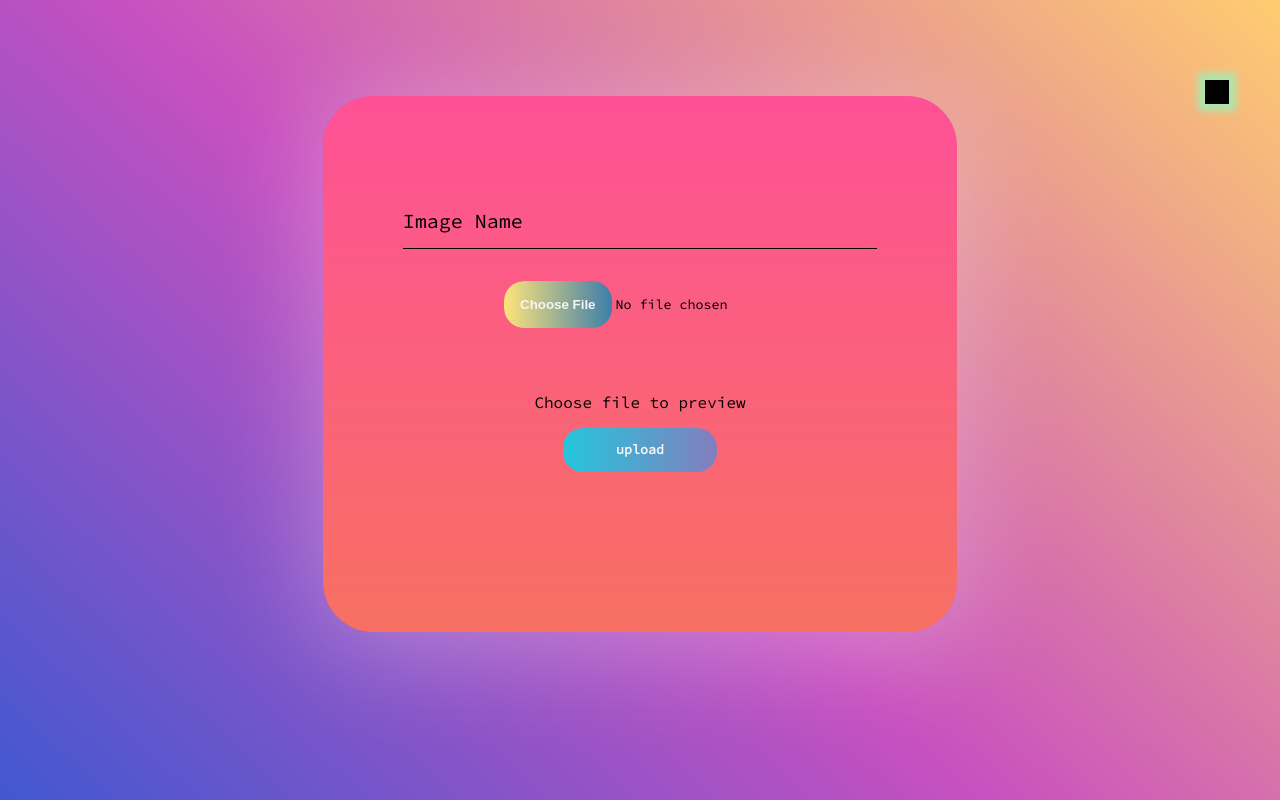
After one commit to ArnabChatterjee20k/SNAPSHOT, a Flask app: page /post in a window 1280 px wide. The commit adds this page. Run offline with Flask 2, Linux system fonts and the light colour scheme; some libraries are stand-ins or nearby versions.

Commit message:
Some issues resolved

```diff
--- a/app.py
+++ b/app.py
@@ -1,12 +1,16 @@
-from enum import unique
-from os import name
-from flask import Flask
+from flask import Flask , render_template , session , request
 from flask_sqlalchemy import SQLAlchemy
+import base64
+app = Flask(__name__)
 
-app = Flask(__name__)
+#using custom filters of jinja for converting blob to image
+@app.template_filter("b64_img")
+def b64_img(img):
+    return base64.b64encode(img).decode("utf-8")
+
 app.config["SQLALCHEMY_TRACK_MODIFICATIONS"] = True
-app.config['SQLALCHEMY_DATABASE_URI'] = "mysql://N1ShN0BNrG:Em8XZ8mENE@remotemysql.com/N1ShN0BNrG"
-# app.config['SQLALCHEMY_DATABASE_URI'] = "sqlite:///test.db"
+# app.config['SQLALCHEMY_DATABASE_URI'] = "mysql://N1ShN0BNrG:Em8XZ8mENE@remotemysql.com/N1ShN0BNrG"
+app.config['SQLALCHEMY_DATABASE_URI'] = "sqlite:///test.db"
 
 db=SQLAlchemy(app)
 
@@ -31,8 +35,35 @@ class Post(db.Model):
 
 @app.route('/')
 def hello():
-    return 'Hello World!'
+    img_list = Post.query.all()
+    return render_template("index.html",img_list = img_list)
+
+@app.route("/post")
+def post():
+    return render_template("post.html")
+
+@app.route("/profile")
+def profile():
+    return "profile"
+
+@app.route("/submit",methods=['POST'])
+def submit():
+        name = request.form.get("name")
+
+        """requeat.file will give File storage object. We need to tranform it to bytes like this:-"""
+        file = request.files.get("file")
+        print(file)#we will see it is a FIlestorage object
+        file_data_bytes = file.read()
+
+        post = Post(name=name,post=file_data_bytes)
+        # db.session.add(post)
+        # db.session.commit()
+
+
+        # db.session.add(post)
+        # db.session.commit()
+        return {"name":name,"file":file.filename}
+
 
 if __name__ == '__main__':
-    db.create_all()
     app.run(debug=True)
--- /dev/null
+++ b/static/css/post.css
@@ -0,0 +1,194 @@
+@import url('https://fonts.googleapis.com/css2?family=Roboto+Mono&family=Source+Code+Pro&display=swap');
+*{
+    box-sizing: border-box;
+    margin: 0;
+    padding: 0;
+    user-select: none;
+    font-family: 'Source Code Pro', monospace;
+}
+.content{
+    width: 100%;
+    min-height: 100vh;
+    background-color: #4158D0;
+    background-image: linear-gradient(43deg, #4158D0 0%, #C850C0 46%, #FFCC70 100%);
+    display: flex;
+    justify-content: space-between;
+    align-items: center;
+    flex-direction: column;
+    animation: bg 4s alternate infinite;
+}
+@keyframes bg{
+    0%{
+        background-position: left;
+    }
+    100%{
+        background-position: right;
+    }
+}
+nav{
+    width: 100%;
+    display: none;
+    flex-direction: column;
+    list-style: none;
+    background-color: #713da2;
+    padding: 2rem;
+    top: 0;
+    transition: 2s;
+}
+a{
+    display: block;
+    min-width: 10em;
+    max-width: 12em;
+    text-decoration: none;
+    font-size: 1.25rem;
+    color: gold;
+    padding:1rem 2rem;
+    border-radius: 1rem;
+    border: 0.4px solid gold;
+}
+
+li{
+    /* display: block; */
+    margin: 1rem 2rem;
+    text-align: center;
+
+}
+
+a:hover{
+    background-color: gold;
+    color: black;
+}
+.menu{
+    position: absolute;
+    top: 10%;
+    right: 4%;
+    background-color: black;
+    box-shadow: 0 0px 7px 7px #ade6ae;
+    cursor: pointer;
+    z-index: 2;
+}
+
+.inactive{
+    display: none;
+}
+
+section{
+    width: 100%;
+    display: flex;
+    align-items: center;
+    justify-content: center;
+    flex-direction: column;
+}
+.container{
+    margin: 6rem 0;
+    min-width: 40%;
+    background: linear-gradient(to top, #f77062 0%, #fe5196 100%);
+    padding: 5rem;
+    display: flex;
+    align-items: center;
+    justify-content: center;
+    flex-direction: column;
+    backdrop-filter: blur( 4px );
+    -webkit-backdrop-filter: blur( 4px );
+    border-radius: 50px;
+    box-shadow: 0 10px 100px 10px rgba(255, 255, 255, 0.267);
+}
+.inputbox{
+    margin: 2rem;
+    width: 100%;
+    position: relative;
+}
+input{
+    display: block;
+}
+input[type="text"]{
+    border: none;
+    width: 100%;
+    background: transparent;
+    border-bottom: 1px solid black;
+    font-size: 2rem;
+    outline: none;
+    padding: 0 0.8rem;
+}
+label{
+    position: absolute;
+    top: 0;
+    left: 0;
+    transition: 0.5s ;
+    font-size: 1.25rem;
+}
+
+input[type="text"]:focus ~ label,
+input[type="text"]:valid ~ label {
+    top: -40px;
+    color: yellow;
+}
+
+input[type="file"]{
+    border: none;
+    border-radius: 20px;
+    background-color: transparent;
+}
+::-webkit-file-upload-button{
+    border: none;
+    padding: 1rem;
+    border-radius: 20px;
+    cursor: pointer;
+    background: #3D7EAA;  /* fallback for old browsers */
+    background: -webkit-linear-gradient(to right, #FFE47A, #3D7EAA);  /* Chrome 10-25, Safari 5.1-6 */
+    background: linear-gradient(to right, #FFE47A, #3D7EAA); /* W3C, IE 10+/ Edge, Firefox 16+, Chrome 26+, Opera 12+, Safari 7+ */
+    font-weight: 900;
+    color: whitesmoke;
+
+}
+
+.btn-grp{
+    display: flex;
+    align-items: center;
+    /* justify-content: space-between; */
+    flex-direction: column;
+    width: 80%;
+    margin: 4rem;
+}
+.btn{
+    cursor: pointer;
+    padding: 1em 4em;
+    border: none;
+    border-radius: 20px;
+    background: #24c6dc;
+    background: -webkit-linear-gradient(to right, #24c6dc, #7b76b6);
+    background: linear-gradient(to right, #24c6dc, #837ebd);
+    color: whitesmoke;
+    font-weight: 600;
+    margin: 1rem;
+}
+.preview{
+    max-width: 20rem;
+    max-height: 10rem;
+    /* border: 2px solid rebeccapurple; */
+    display: flex;
+    /* align-items: center; */
+    justify-content: center;
+}
+#image_preview{
+    display: none;
+    width: 100%;
+    object-fit: contain;
+
+}
+
+.preview_onload{
+    /* background:whitesmoke; */
+    border: none;
+    display: block;
+}
+
+@media only screen and (max-width:700px){
+    .container{
+        width:90%;
+        border-radius: 18px;
+    }
+    label{
+        font-size: 1rem;
+    }
+}
--- /dev/null
+++ b/static/js/post.js
@@ -0,0 +1,48 @@
+// for menu
+const line_menu = document.querySelector("#line-menu")
+const x_menu = document.querySelector("#x-menu")
+const nav = document.querySelector("nav")
+const upload = document.getElementById("upload")
+const preview = document.getElementById("image_preview")
+const preview_text = document.getElementById("preview_text")
+
+function class_toggle(firstClass,secondClass){
+    if (firstClass.classList.contains("inactive")){
+        secondClass.classList.add("inactive")
+        firstClass.classList.remove("inactive")
+    }
+    else{
+        firstClass.classList.add("inactive")
+        secondClass.classList.remove("inactive")
+    }
+}
+
+line_menu.addEventListener("click",function(){
+    class_toggle(line_menu,x_menu)
+    nav.style.display="flex"
+})
+x_menu.addEventListener("click",function(){
+    class_toggle(line_menu,x_menu)
+    nav.style.display = "none"
+})
+
+
+upload.addEventListener("click",function(){
+    let file = document.getElementById("file")
+    if(file){
+        preview_text.style.display = "none"
+        preview.style.display = "block"
+        preview.classList.add("preview_onload")
+        let new_img = URL.createObjectURL(file.files[0])
+        preview.src = new_img
+
+        const xhr = new XMLHttpRequest;
+        const form =  new FormData()
+        form.append("name","arnab")
+        form.append("file",file.files[0])
+
+        xhr.onload = function(){console.log(this.responseText)}
+        xhr.open("POST","/submit",true)
+        xhr.send(form)
+    }
+})
--- /dev/null
+++ b/templates/post.html
@@ -0,0 +1,38 @@
+<!DOCTYPE html>
+<html lang="en">
+<head>
+    <meta charset="UTF-8">
+    <meta http-equiv="X-UA-Compatible" content="IE=edge">
+    <meta name="viewport" content="width=device-width, initial-scale=1.0">
+    <title>Post</title>
+    <link rel="stylesheet" href="{{ url_for('static', filename='css/post.css') }}">
+    <script src="https://unpkg.com/boxicons@2.0.9/dist/boxicons.js"></script>
+</head>
+<body>
+    <div class="content">
+        <box-icon name='menu' color="whitesmoke" class="menu" id="line-menu"></box-icon>
+        <box-icon name='x' class="menu inactive" color="whitesmoke" id="x-menu"></box-icon>
+        <nav>
+                <li><a href="/">Home</a></li>
+                <li><a href="/profile">Profile</a></li>
+        </nav>
+        <section>
+            <div class="container">
+                <div class="inputbox">
+                    <input type="text" id="img-name" name="img-name"  required  autocomplete="off">
+                    <label for="img-name">Image Name</label>
+                </div>
+                <input type="file" id="file">
+                <div class="btn-grp">
+                    <div class="preview">
+                        <img src="" alt="Image-Preview" id="image_preview">
+                        <span id="preview_text">Choose file to preview</span>
+                    </div>
+                    <button id="upload" class="btn">upload</button>
+                </div>
+            </div>
+        </section>
+    </div>
+    <script src="{{ url_for('static', filename='js/post.js') }}"></script>
+</body>
+</html>
```
Also changed, not shown: templates/index.html (+7 -5 lines), static/css/home.css (renamed from static/css/style.css).
